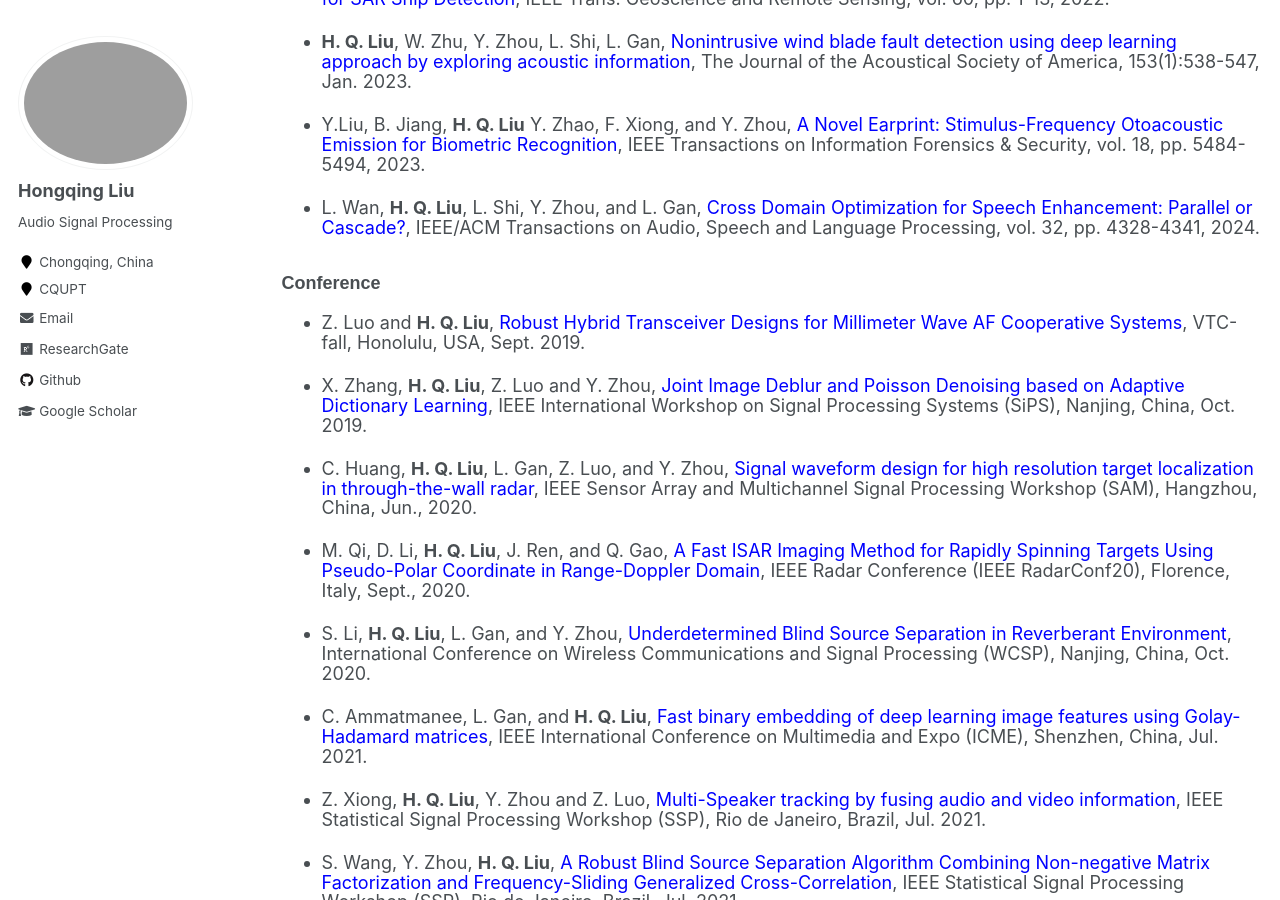
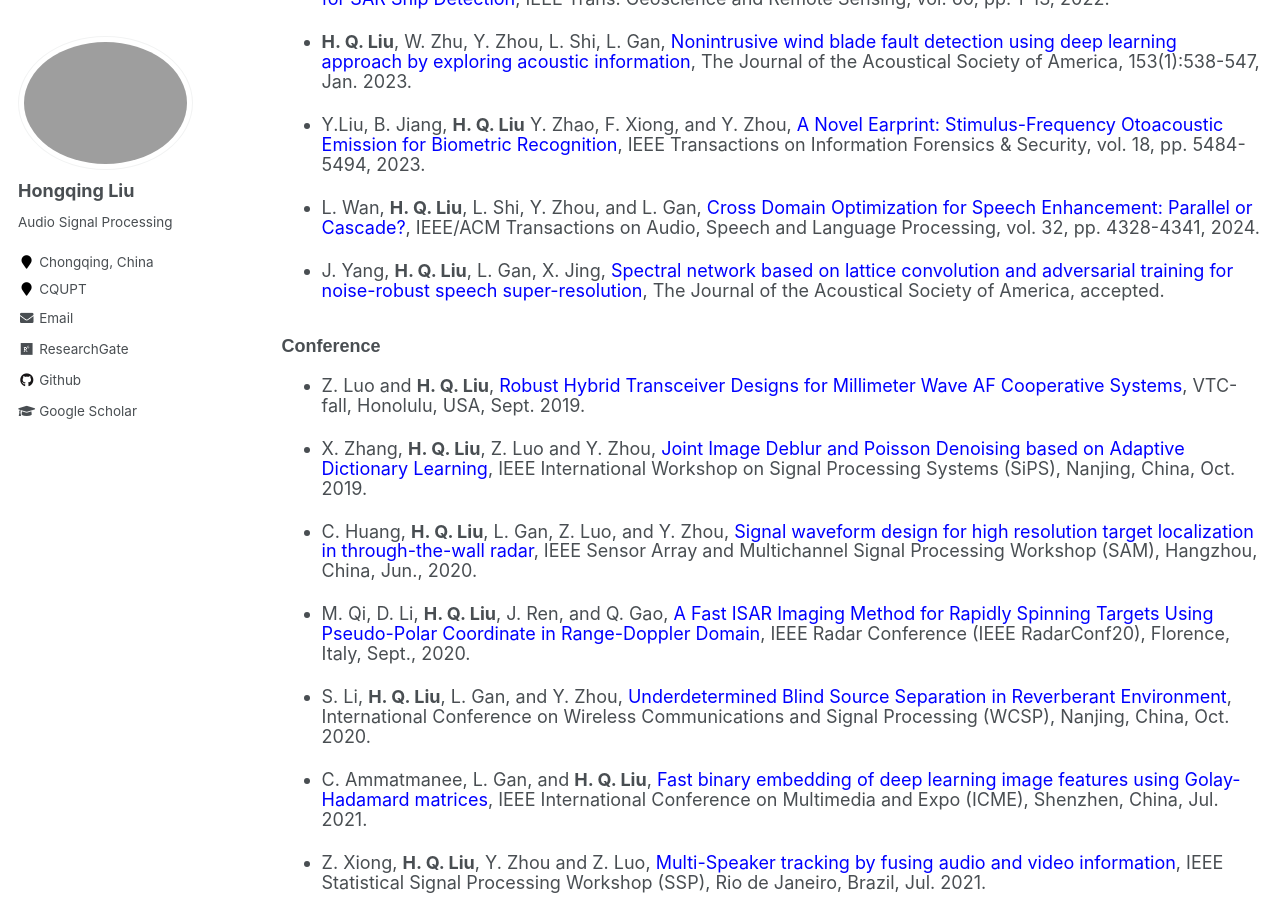
Before and after one commit to hong-qing-liu/english-hong-qing-liu.github.io, a Jekyll site: the page built from _pages/publications.md, in a window 1280 px wide and 900 px high, scrolled down 879 px. Built offline with Jekyll 4.4.1, drawn with Linux system fonts in a browser that asks for light colours.

Commit message:
Update publications.md

```diff
--- a/_pages/publications.md
+++ b/_pages/publications.md
@@ -32,6 +32,8 @@ author_profile: true
 - Y.Liu, B. Jiang, <strong>H. Q. Liu</strong> Y. Zhao, F. Xiong, and Y. Zhou, <span style="color: blue;">A Novel Earprint: Stimulus-Frequency Otoacoustic Emission for Biometric Recognition</span>, IEEE Transactions on Information Forensics & Security, vol. 18, pp. 5484-5494, 2023.
 
 - L. Wan, <strong>H. Q. Liu</strong>, L. Shi, Y. Zhou, and L. Gan, <span style="color: blue;">Cross Domain Optimization for Speech Enhancement: Parallel or Cascade?</span>, IEEE/ACM Transactions on Audio, Speech and Language Processing, vol. 32, pp. 4328-4341, 2024.
+
+- J. Yang, <strong>H. Q. Liu</strong>, L. Gan, X. Jing, <span style="color: blue;">Spectral network based on lattice convolution and adversarial training for noise-robust speech super-resolution</span>, The Journal of the Acoustical Society of America, accepted.
 
 ### Conference
 - Z. Luo and <strong>H. Q. Liu</strong>, <span style="color: blue;">Robust Hybrid Transceiver Designs for Millimeter Wave AF Cooperative Systems</span>, VTC-fall, Honolulu, USA, Sept. 2019.
```
